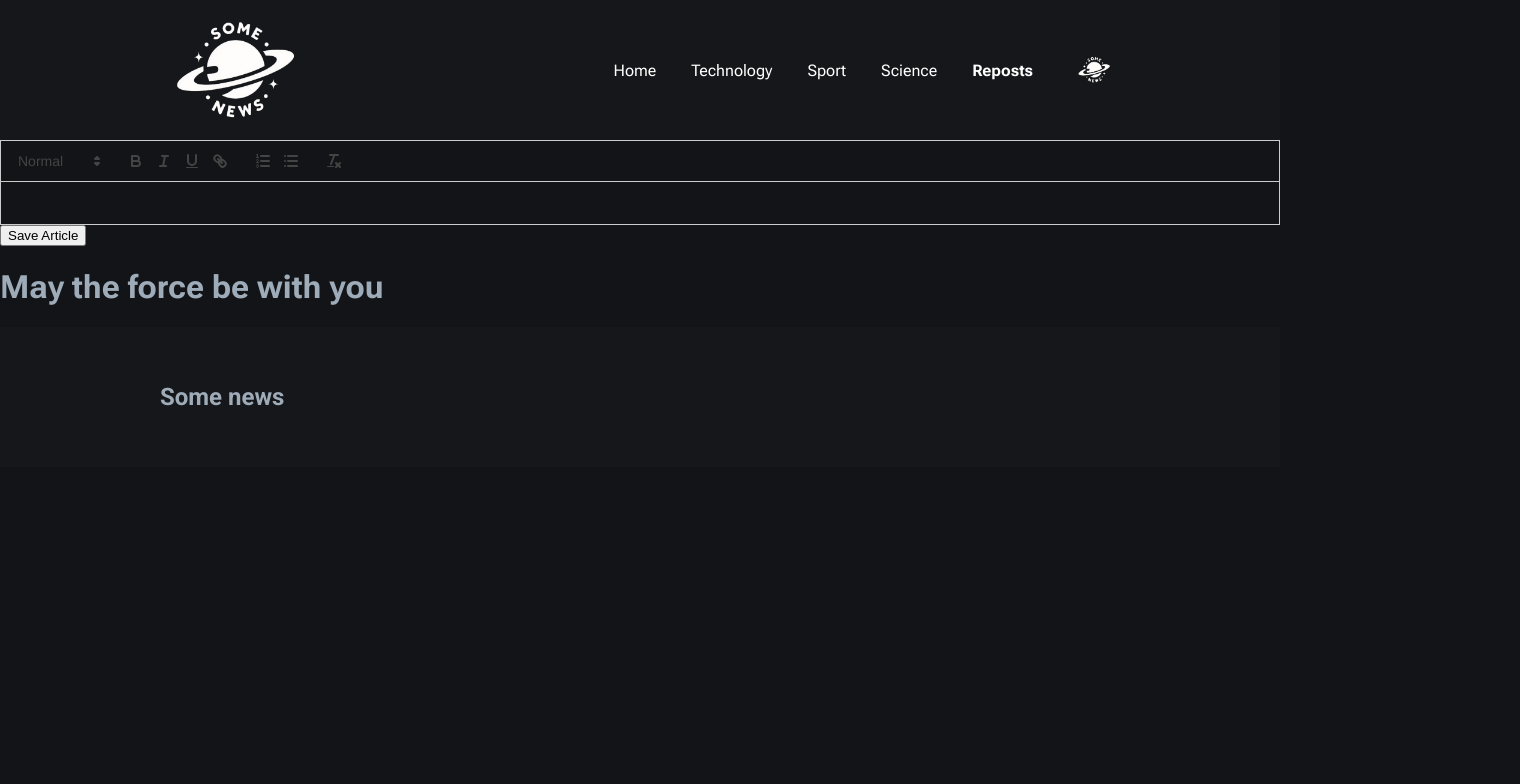
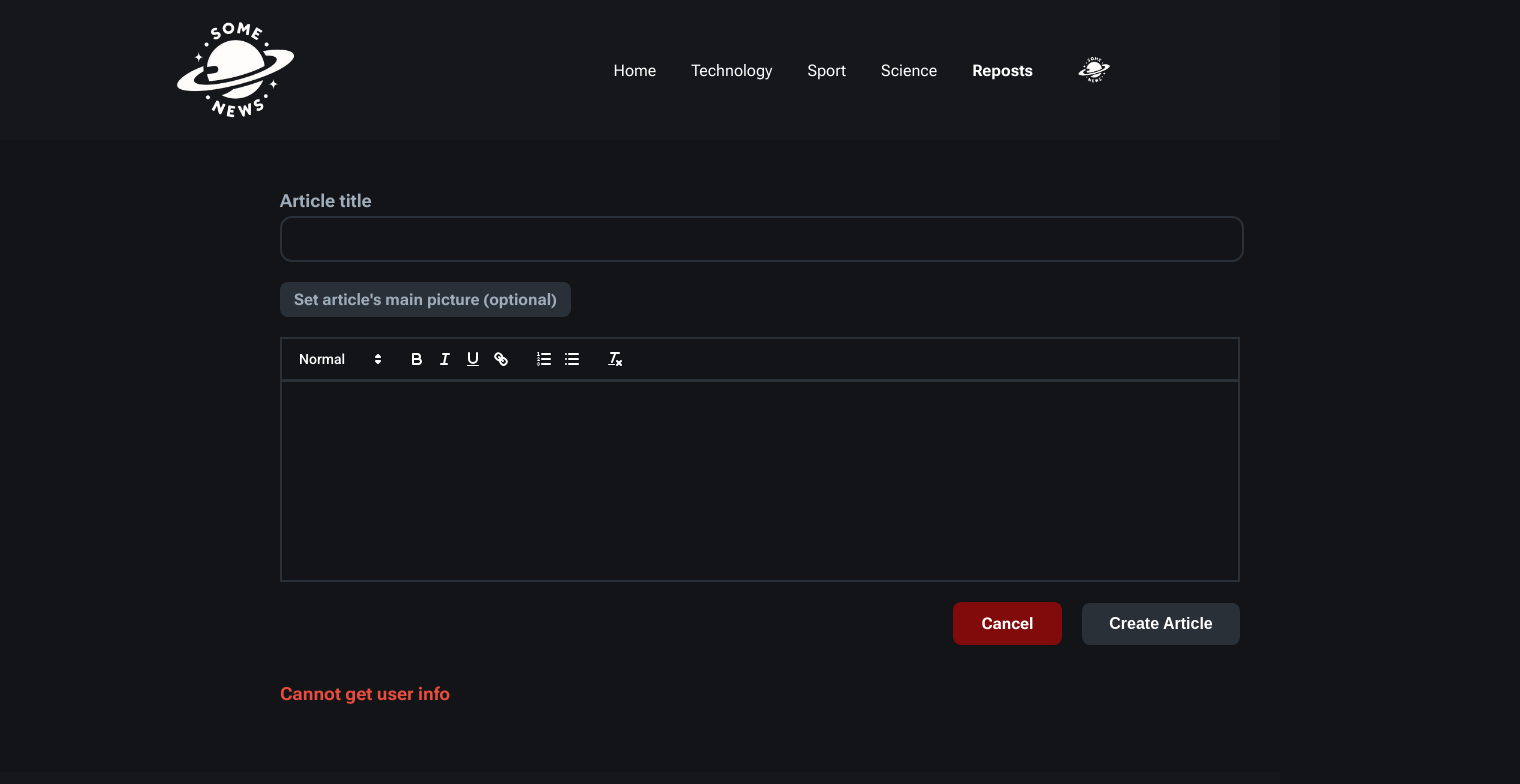
Before and after one commit to nyshchyibohdan/SomeNewsProject, a React app: page /new-article in a window 1280 px wide. Shown: the top 784 px of the page, 1520 px wide, since content can reach past the window. Built offline with nearby package versions, Linux system fonts and the light colour scheme; no server answers; sample sign-in values are in the browser's storage.

Commit message:
added article model and article route for creating user articles using quill text editor

```diff
--- a/src/index.css
+++ b/src/index.css
@@ -4,8 +4,16 @@
 /* Roboto flex */
 @import url('https://fonts.googleapis.com/css2?family=Roboto+Flex:opsz,wght@8..144,100..1000&family=Roboto:ital,wght@0,100;0,300;0,400;0,500;0,700;0,900;1,100;1,300;1,400;1,500;1,700;1,900&display=swap');
 
+html {
+    margin: 0;
+    padding: 0;
+    height: 100%;
+}
+
 body {
     margin: 0px;
+    padding: 0;
+    height: 100%;
     background-color: #121417;
     font-family: 'Roboto Flex', sans-serif;
     color: #9eabb8;
--- a/src/pages/newArticle/NewArticle.css
+++ b/src/pages/newArticle/NewArticle.css
@@ -0,0 +1,145 @@
+.new-article-page-container {
+    width: 960px !important;
+    height: 100%;
+    color: white;
+    display: flex;
+    flex-direction: column;
+    align-items: center;
+    justify-content: center;
+    padding: 50px 280px;
+    gap: 20px;
+}
+
+.new-article-title-container {
+    width: 100%;
+    display: flex;
+    flex-direction: column;
+    align-items: flex-start;
+    justify-content: center;
+    gap: 5px;
+}
+
+.new-article-title-label {
+    color: #9eabb8;
+    font-weight: bold;
+    font-size: large;
+}
+
+.new-article-title-input {
+    width: 928px;
+    height: 40px;
+    background: #121417;
+    border: 2px #293038 solid;
+    border-radius: 12px;
+    font-size: 18px;
+    color: #9eabb8;
+    padding-left: 16px;
+    padding-right: 16px;
+}
+
+.new-article-main-image-container {
+    color: #9eabb8;
+    width: 100%;
+    display: flex;
+    flex-direction: column;
+    align-items: flex-start;
+    justify-content: center;
+}
+
+.new-article-main-image-label {
+    font-weight: bold;
+    font-size: 16px;
+    border: 2px solid transparent;
+    border-radius: 8px;
+    background: #293038;
+    display: inline-block;
+    padding: 6px 12px;
+    cursor: pointer;
+    transition: 0.5s ease;
+}
+
+.new-article-main-image-label:hover {
+    border: 2px solid #293038;
+    background: transparent;
+}
+
+.new-article-main-image {
+    display: none;
+}
+
+.create-article-buttons {
+    width: 100%;
+    display: flex;
+    flex-direction: row;
+    justify-content: flex-end;
+    align-items: center;
+    gap: 20px;
+}
+
+.cancel-link {
+    text-decoration: none;
+    color: white;
+    font-weight: bold;
+    padding: 10px 0;
+    width: 105px;
+    background: #810a0a;
+    border: 2px solid transparent;
+    text-align: center;
+    border-radius: 8px;
+    transition: background 0.5s;
+}
+
+.cancel-link:hover {
+    background: transparent;
+    border: 2px solid #810a0a;
+}
+
+.create-article-button {
+    width: 158px;
+}
+
+.new-article-error-stack {
+    width: 100%;
+    display: flex;
+    flex-direction: column;
+    justify-content: flex-start;
+    align-items: flex-start;
+}
+
+/* Quill editor custom styles */
+
+.quill {
+    width: 960px;
+}
+
+.ql-editor {
+    background-color: #121417;
+    color: white;
+    border: 1px solid #293038;
+    font-family: 'Roboto', sans-serif;
+    min-height: 200px;
+    height: 75%;
+}
+
+.ql-toolbar.ql-snow {
+    border: 2px solid #293038;
+    box-sizing: border-box;
+    font-family: 'Roboto', sans-serif;
+    padding: 8px;
+}
+
+.ql-toolbar .ql-fill {
+    fill: white;
+}
+
+.ql-container.ql-snow {
+    border: 1px solid #293038;
+}
+
+.ql-toolbar .ql-stroke {
+    stroke: white;
+}
+
+.ql-toolbar .ql-picker-label {
+    color: white;
+}
--- a/src/pages/newArticle/NewArticle.jsx
+++ b/src/pages/newArticle/NewArticle.jsx
@@ -1,14 +1,38 @@
 import 'react-quill/dist/quill.snow.css';
+import './NewArticle.css';
 
-import React, { useEffect, useRef } from 'react';
+import axios from 'axios';
+import React, { useEffect, useRef, useState } from 'react';
 import ReactQuill from 'react-quill';
-import { useNavigate } from 'react-router-dom';
+import { Link, useNavigate } from 'react-router-dom';
+import { BounceLoader } from 'react-spinners';
 
+import defaultProfilePic from '../../assets/imgs/logo.png';
 import { Footer, Header } from '../../components/index';
 import { isAuthenticated } from '../../utils/auth';
 
 function NewArticle() {
+    const [user, setUser] = useState(null);
+    const [articleTitle, setArticleTitle] = useState('');
+    const [articleMainImage, setArticleMainImage] = useState('');
+    const [loading, setLoading] = useState(true);
+    const [articleContent, setArticleContent] = useState('');
+    const [error, setError] = useState('');
     const quillReference = useRef(null);
+
+    const changeArticleTitle = (event) => setArticleTitle(event.target.value);
+    const changeArticleMainImage = (event) => {
+        const file = event.target.files[0];
+        if (file) {
+            setArticleMainImage(file);
+        } else {
+            setArticleMainImage(null);
+        }
+    };
+
+    useEffect(() => {
+        console.log(articleMainImage); // DELETE THIS METHOD
+    }, [articleMainImage]);
 
     const navigate = useNavigate();
 
@@ -19,24 +43,109 @@
     }, [navigate]);
 
     useEffect(() => {
-        // getUser();
+        getUser();
     }, []);
 
-    const saveArticle = () => {
-        if (quillReference.current) {
-            const editor = quillReference.current.getEditor();
-            const text = editor.getText();
-            console.log(text);
+    const getUser = async () => {
+        try {
+            const response = await axios.get('http://localhost:5000/api/users/profile', {
+                headers: {
+                    auth: localStorage.getItem('token'),
+                },
+            });
+            setUser(response.data.user);
+            setLoading(false);
+        } catch (error) {
+            setError('Cannot get user info');
+            console.error('Error getting user', error);
+            setLoading(false);
         }
     };
+
+    const saveArticle = async (event) => {
+        event.preventDefault();
+
+        if (articleTitle.length < 5) {
+            setError('Article length should be more than 5');
+            return;
+        }
+        if (articleTitle.length > 100) {
+            setError('Article title should be less than 100');
+            return;
+        }
+
+        const mainImage = articleMainImage === null ? defaultProfilePic : articleMainImage;
+
+        try {
+            const getBase64 = (file) => {
+                return new Promise((resolve, reject) => {
+                    const reader = new FileReader();
+                    reader.addEventListener('loadend', () => resolve(reader.result));
+                    reader.addEventListener('error', () => reject(new Error('File reading error occurred')));
+
+                    reader.readAsDataURL(file);
+                });
+            };
+
+            let base64String = '';
+
+            if (mainImage) {
+                base64String = await getBase64(mainImage);
+            }
+
+            const response = await axios.post('http://localhost:5000/api/articles/save-article', {
+                title: articleTitle,
+                mainPicture: base64String,
+                content: articleContent,
+                author: user.id,
+            });
+
+            if (response.data.success) {
+                setError('');
+                navigate('/profile');
+            }
+        } catch (error) {
+            if (error.response) {
+                setError(error.response.data.message || 'An error occurred while saving the article');
+            } else {
+                setError(error.message || 'An unexpected error occurred');
+            }
+        }
+    };
+
+    if (loading) return <BounceLoader className="loader" color="#ffffff" speedMultiplier={1} />;
 
     return (
         <div>
             <Header />
             <div className={'new-article-page-container'}>
-                <ReactQuill ref={quillReference} />
-                <button onClick={saveArticle}>Save Article</button>
-                <h1>May the force be with you</h1>
+                <div className={'new-article-title-container'}>
+                    <label className={'new-article-title-label'}>Article title</label>
+                    <input className={'new-article-title-input'} type="text" onChange={changeArticleTitle} />
+                </div>
+                <div className={'new-article-main-image-container'}>
+                    <label className={'new-article-main-image-label'}>
+                        <input
+                            required={true}
+                            className={'new-article-main-image'}
+                            type="file"
+                            onChange={changeArticleMainImage}
+                            accept="image/*"
+                        />
+                        Set article&apos;s main picture (optional)
+                    </label>
+                </div>
+                <ReactQuill value={articleContent} onChange={setArticleContent} ref={quillReference} />
+                <div className={'create-article-buttons'}>
+                    <Link className={'cancel-link'} to="/profile">
+                        Cancel
+                    </Link>
+                    <button onClick={saveArticle} className={'button create-article-button'}>
+                        Create Article
+                    </button>
+                </div>
+
+                <div className="new-article-error-stack">{error && <p className="error">{error}</p>}</div>
             </div>
             <Footer />
         </div>
```
Also changed, not shown: src/models/Article.js (added, +37 -0 lines), 2 other files (tests, documents, lock files or other folders).
